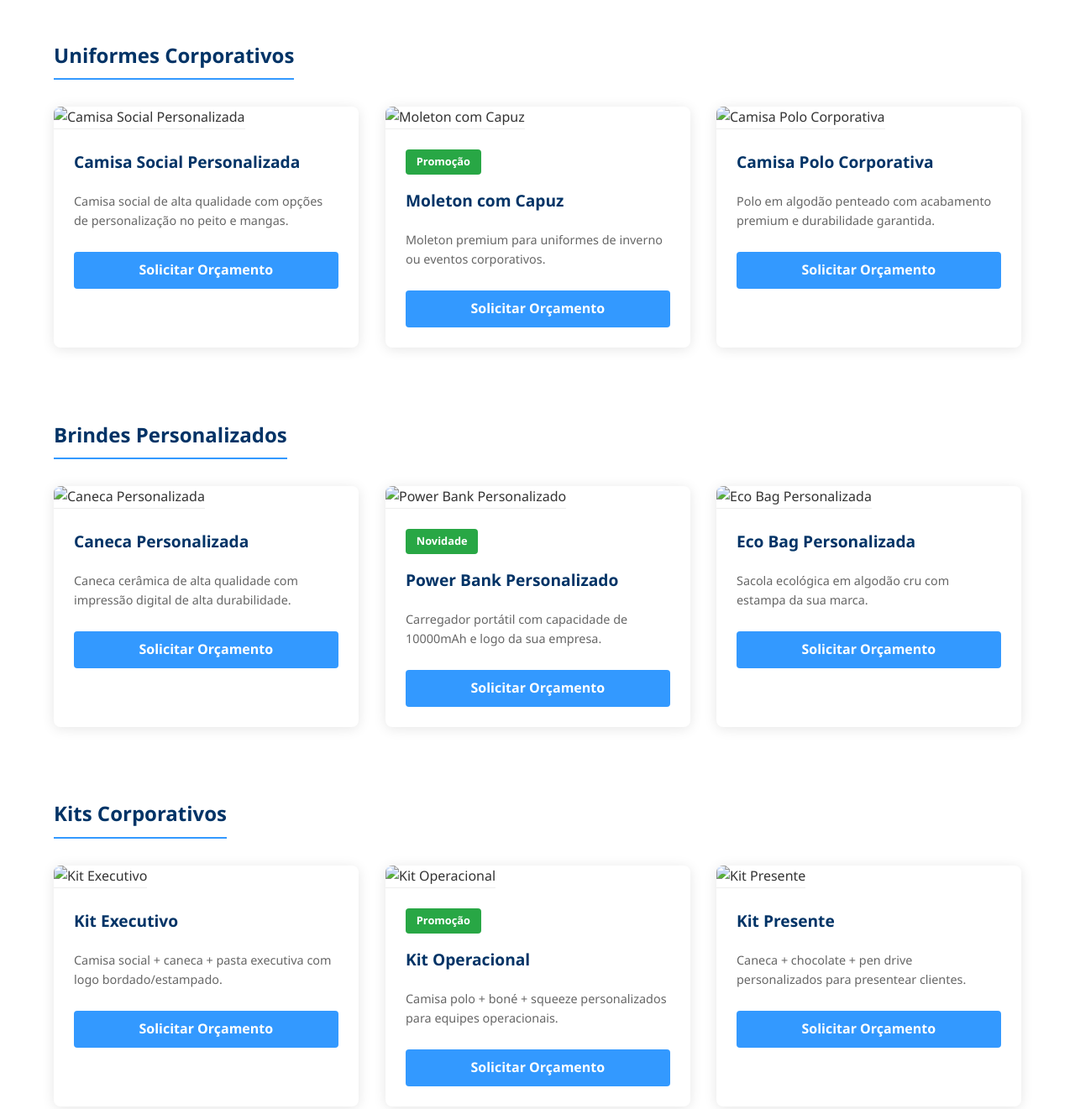
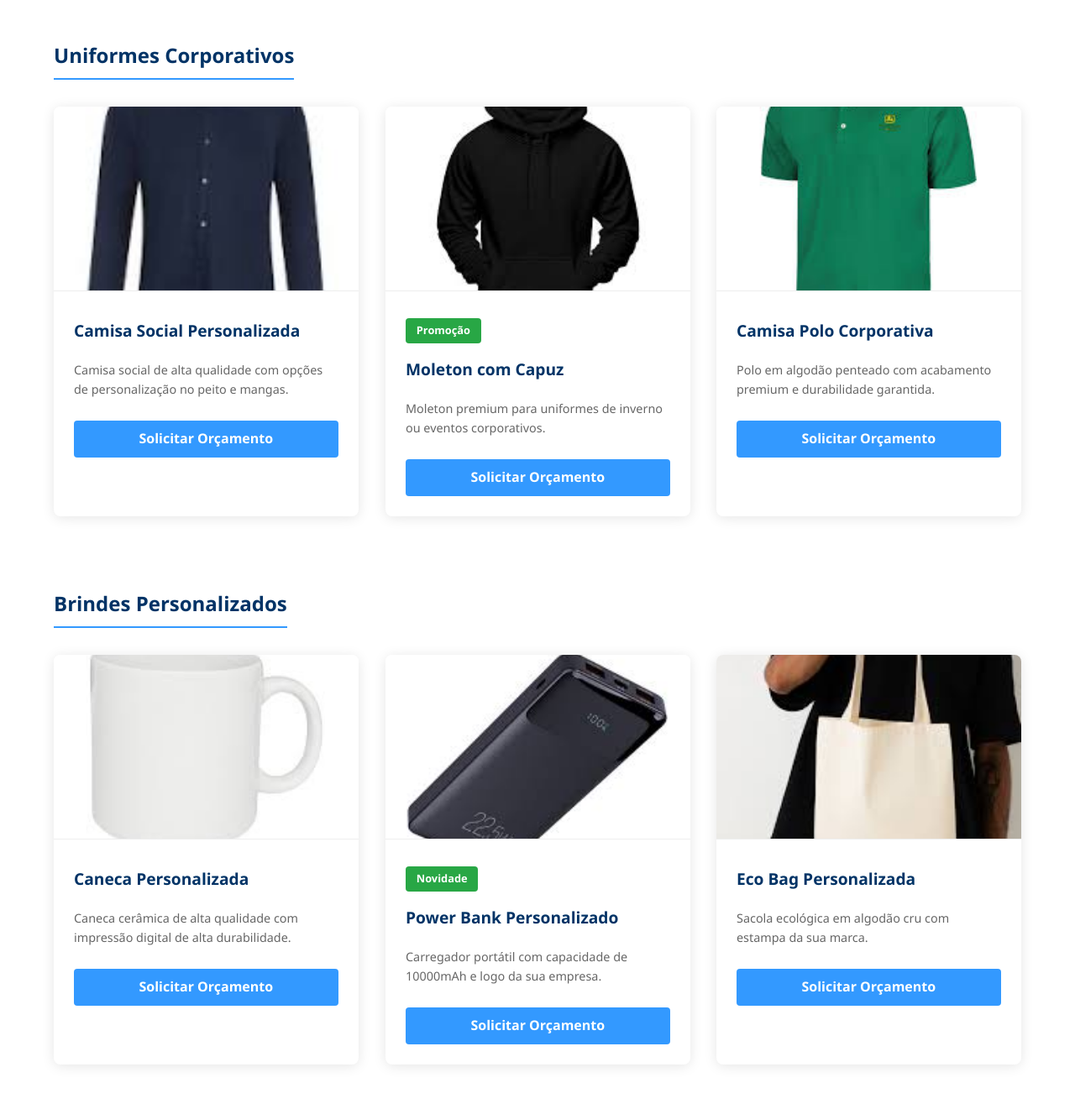
Before and after one commit to Castelaniduh/teste-site-soul, a plain HTML site: page docs/produtos.html in a window 1280 px wide. Shown: the part 1200-2521 px from the top of the page at 84% size. Drawn offline with Linux system fonts and the light colour scheme; the site is published under a folder, as on GitHub Pages, so addresses that start at the root find nothing.

Commit message:
Update produtos.html

```diff
--- a/docs/produtos.html
+++ b/docs/produtos.html
@@ -28,7 +28,7 @@
 
     <section class="hero-produtos">
         <video autoplay loop muted playsinline class="hero-video-background">
-            <source src="/video/videoplayback.mp4" type="video/mp4">
+            <source src="video/videoplayback.mp4" type="video/mp4">
             Seu navegador não suporta a reprodução de vídeo.
         </video>
 
@@ -119,7 +119,7 @@
                     <h2 class="categoria-titulo">Uniformes Corporativos</h2>
                     <div class="produtos-lista">
                         <div class="produto-card" data-categoria="uniformes">
-                            <img src="/img/camisa-social01.jpg" alt="Camisa Social Personalizada" class="produto-imagem">
+                            <img src="img/camisa-social01.jpg" alt="Camisa Social Personalizada" class="produto-imagem">
                             <div class="produto-detalhes">
                                 <h3 class="produto-titulo">Camisa Social Personalizada</h3>
                                 <p class="produto-descricao">Camisa social de alta qualidade com opções de personalização no peito e mangas.</p>
@@ -134,7 +134,7 @@
                         </div>
 
                         <div class="produto-card" data-categoria="uniformes promocoes">
-                            <img src="/img/moletom com capuz.jpg" alt="Moleton com Capuz" class="produto-imagem">
+                            <img src="img/moletom com capuz.jpg" alt="Moleton com Capuz" class="produto-imagem">
                             <div class="produto-detalhes">
                                 <span class="produto-etiqueta">Promoção</span>
                                 <h3 class="produto-titulo">Moleton com Capuz</h3>
@@ -150,7 +150,7 @@
                         </div>
 
                         <div class="produto-card" data-categoria="uniformes">
-                            <img src="/img/camisapolocorporativa02.jpg" alt="Camisa Polo Corporativa" class="produto-imagem">
+                            <img src="img/camisapolocorporativa02.jpg" alt="Camisa Polo Corporativa" class="produto-imagem">
                             <div class="produto-detalhes">
                                 <h3 class="produto-titulo">Camisa Polo Corporativa</h3>
                                 <p class="produto-descricao">Polo em algodão penteado com acabamento premium e durabilidade garantida.</p>
@@ -170,7 +170,7 @@
                     <h2 class="categoria-titulo">Brindes Personalizados</h2>
                     <div class="produtos-lista">
                         <div class="produto-card" data-categoria="brindes">
-                            <img src="/img/caneca.jpg" alt="Caneca Personalizada" class="produto-imagem">
+                            <img src="img/caneca.jpg" alt="Caneca Personalizada" class="produto-imagem">
                             <div class="produto-detalhes">
                                 <h3 class="produto-titulo">Caneca Personalizada</h3>
                                 <p class="produto-descricao">Caneca cerâmica de alta qualidade com impressão digital de alta durabilidade.</p>
@@ -185,7 +185,7 @@
                         </div>
 
                         <div class="produto-card" data-categoria="brindes novidades">
-                            <img src="/img/powebank.jpg" alt="Power Bank Personalizado" class="produto-imagem">
+                            <img src="img/powebank.jpg" alt="Power Bank Personalizado" class="produto-imagem">
                             <div class="produto-detalhes">
                                 <span class="produto-etiqueta">Novidade</span>
                                 <h3 class="produto-titulo">Power Bank Personalizado</h3>
@@ -201,7 +201,7 @@
                         </div>
 
                         <div class="produto-card" data-categoria="brindes">
-                            <img src="/img/ecobag.jpg" alt="Eco Bag Personalizada" class="produto-imagem">
+                            <img src="img/ecobag.jpg" alt="Eco Bag Personalizada" class="produto-imagem">
                             <div class="produto-detalhes">
                                 <h3 class="produto-titulo">Eco Bag Personalizada</h3>
                                 <p class="produto-descricao">Sacola ecológica em algodão cru com estampa da sua marca.</p>
@@ -221,7 +221,7 @@
                     <h2 class="categoria-titulo">Kits Corporativos</h2>
                     <div class="produtos-lista">
                         <div class="produto-card" data-categoria="uniformes brindes">
-                            <img src="/img/kitexecutivo.jpg" alt="Kit Executivo" class="produto-imagem">
+                            <img src="img/kitexecutivo.jpg" alt="Kit Executivo" class="produto-imagem">
                             <div class="produto-detalhes">
                                 <h3 class="produto-titulo">Kit Executivo</h3>
                                 <p class="produto-descricao">Camisa social + caneca + pasta executiva com logo bordado/estampado.</p>
@@ -236,7 +236,7 @@
                         </div>
 
                         <div class="produto-card" data-categoria="uniformes brindes promocoes">
-                            <img src="/img/koperacional.jpg" alt="Kit Operacional" class="produto-imagem">
+                            <img src="img/koperacional.jpg" alt="Kit Operacional" class="produto-imagem">
                             <div class="produto-detalhes">
                                 <span class="produto-etiqueta">Promoção</span>
                                 <h3 class="produto-titulo">Kit Operacional</h3>
@@ -252,7 +252,7 @@
                         </div>
 
                         <div class="produto-card" data-categoria="brindes">
-                            <img src="/img/kitpresente.jpg" alt="Kit Presente" class="produto-imagem">
+                            <img src="img/kitpresente.jpg" alt="Kit Presente" class="produto-imagem">
                             <div class="produto-detalhes">
                                 <h3 class="produto-titulo">Kit Presente</h3>
                                 <p class="produto-descricao">Caneca + chocolate + pen drive personalizados para presentear clientes.</p>
@@ -324,4 +324,5 @@
     <script src="js/produtos.js"></script>
     <script src="js/whats-button.js"></script>
 </body>
+
 </html>
```
